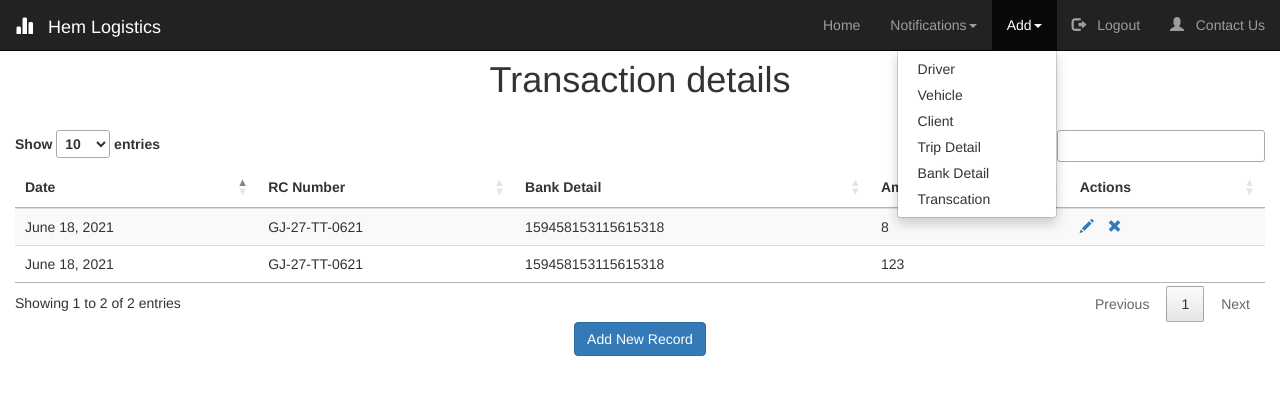
After one commit to BhargavJethwa/Hem_Logistics, a Django app: page /Transaction/ in a window 1280 px wide, after a click on "Add". The commit adds this page. Shown: the top 395 px of the page. Run offline with Django 3.2, Linux system fonts and the light colour scheme; a user stored in the database is signed in; data comes from the database, SQL or seed files in the repository; both versions use the stored data as it was after the commit; some libraries are stand-ins or nearby versions.

Commit message:
19th june

```diff
--- a/Hem_Logistics/urls.py
+++ b/Hem_Logistics/urls.py
@@ -59,6 +59,12 @@ urlpatterns = [
     path('edit_client/<int:id>', logistics_view.edit_client, name='edit_client'),
     path('delete_client/<int:id>', logistics_view.delete_client, name='delete_client'),
 
+    path('Add Transaction/', logistics_view.transaction, name='transaction'),
+    path('Transaction/', logistics_view.show_transaction, name='show_transaction'),
+    path('update_transaction/<int:id>', logistics_view.update_transaction, name='update_transaction'),
+    path('edit_transaction/<int:id>', logistics_view.edit_transaction, name='edit_transaction'),
+    path('delete_transaction/<int:id>', logistics_view.delete_transaction, name='delete_transaction'),
+
     path('PUC_Notifications/', logistics_view.PUC_notifications, name ='PUC_Notifications'),
     path('License_Notifications/', logistics_view.license_notifications, name ='License_Notifications'),
     path('Insurance_Notifications/', logistics_view.insurance_notifications, name ='Insurance_Notifications'),
--- a/logistics/admin.py
+++ b/logistics/admin.py
@@ -1,9 +1,11 @@
 from django.contrib import admin
 
 # Register your models here.
-from .models import Driver,Vehicle,Trip_detail,Bank_detail
+from .models import Driver,Vehicle,Trip_detail,Bank_detail,Transaction,Client
 
 admin.site.register(Driver)
 admin.site.register(Bank_detail)
 admin.site.register(Vehicle)
 admin.site.register(Trip_detail)
+admin.site.register(Transaction)
+admin.site.register(Client)
--- a/logistics/templates/index.html
+++ b/logistics/templates/index.html
@@ -73,6 +73,7 @@
                 <li><a class="dropdown-item" href="/Add Client">Client</a></li>
                 <li><a class="dropdown-item" href="/Add Trip Detail">Trip Detail</a></li>
                 <li><a class="dropdown-item" href="/Add Bank Detail">Bank Detail</a></li>
+                <li><a class="dropdown-item" href="/Add Transaction">Transcation</a></li>
               </ul>
             </li>
             <!-- <li><a href="/Notifications">Notifications</a></li> -->
@@ -159,10 +160,60 @@
           </a>
         </div>
       </div>
+      <div class="column1">
+        <div class="card">
+          <a href="/Transaction">
+            <!-- <img src="{% static  'images/vehicle1.png' %}" alt="Bank Detail"> -->
+            <div class="content valign-wrapper" style="padding: 1px; text-align: center;">
+              <h4><b> Transaction </b></h4>
+            </div>
+          </a>
+        </div>
+      </div>
     </div>
 
 
     {% endblock %}
+
+    <div class= "modal_container" id="vehicle_modal_container">
+      <div class="modalll" style="top:15%;">
+        <div>
+          <p id=Owner></p>
+          <p id=RC_number></p>
+          <p id=PAN_number></p>
+          <p id=Type></p>
+          <p id=Other></p>
+          <p id=Insurance_policy_number></p>
+          <p id=Insurance_expiry_date></p>
+          <p id=PUC_expiry_date></p>
+          <p id=Safety_equipments></p>
+          <p id=GPS></p>
+          <p id=Contact_number></p>
+          <hr style="height:2px;border-width:0;color:gray;background-color:gray">
+          <center>
+              <button id=close_vehicle style="padding: 5px;" class="btn btn-primary">Close me</button>
+          </center>
+        </div>
+
+      </div>
+  </div>
+
+  <div class= "modal_container" id="driver_modal_container">
+      <div class="modalll" style="top:25%;">
+        <div>
+          <p id=Name></p>
+          <p id=License_number></p>
+          <p id=License_expiry></p>
+          <p id=Contact_number></p>
+          <!-- <p id=Vehicle></p> -->
+          <hr style="height:2px;border-width:0;color:gray;background-color:gray">
+          <center>
+              <button id=close_driver style="padding: 5px;" class="btn btn-primary">Close me</button>
+          </center>
+        </div>
+
+      </div>
+  </div>
   <br />
   <br />
 </body>
@@ -175,4 +226,13 @@
 
 </script>
 
+<script>
+  document.getElementById('close_vehicle').addEventListener('click',()=>{
+      document.getElementById('vehicle_modal_container').classList.remove('show');
+  });
+  document.getElementById('close_driver').addEventListener('click',()=>{
+      document.getElementById('driver_modal_container').classList.remove('show');
+  });
+</script>
+
 </html>
--- a/logistics/templates/show_bank_detail.html
+++ b/logistics/templates/show_bank_detail.html
@@ -37,8 +37,8 @@
         <td>{{ x.Account_type }}</td>
         {% if user.is_authenticated %}
         <td>
-            <dt><a href="/edit_bank_detail/{{ x.id }}"><span class="glyphicon glyphicon-pencil" > Edit</span></a></dt>
-            <dt><a href="/delete_bank_detail/{{ x.id }}"><span class="glyphicon glyphicon-remove" > Delete</span></a></dt>
+            <a href="/edit_bank_detail/{{ x.id }}"><span class="glyphicon glyphicon-pencil" > </span></a>
+            <a href="/delete_bank_detail/{{ x.id }}"><span class="glyphicon glyphicon-remove" > </span></a>
         </td>
         {% endif %}
     </tr>
--- a/logistics/templates/show_client.html
+++ b/logistics/templates/show_client.html
@@ -31,8 +31,8 @@
 
         {% if user.is_authenticated %}
         <td>
-            <dt><a href="/edit_client/{{ x.id }}"><span class="glyphicon glyphicon-pencil" >Edit</span></a></dt>
-            <dt><a href="/delete_client/{{ x.id }}"><span class="glyphicon glyphicon-remove" style="margin-left: 10px;" >Delete</span></a></dt>
+            <a href="/edit_client/{{ x.id }}"><span class="glyphicon glyphicon-pencil" > </span></a>
+            <a href="/delete_client/{{ x.id }}"><span class="glyphicon glyphicon-remove" style="margin-left: 10px;" > </span></a>
         </td>
         {% endif %}
     </tr>
--- /dev/null
+++ b/logistics/templates/show_transaction.html
@@ -0,0 +1,54 @@
+{% extends "index.html" %}
+{% load crispy_forms_tags %}
+{% block start %}
+
+<link rel="stylesheet" type="text/css" href="https://cdn.datatables.net/1.10.24/css/jquery.dataTables.css">
+
+<script type="text/javascript" charset="utf8" src="https://cdn.datatables.net/1.10.24/js/jquery.dataTables.js"></script>
+<script>
+  $(document).ready( function () {
+    $('#table').DataTable();
+  } );
+</script>
+
+<h1 style="text-align: center; padding-top: 20px;"> Transaction details</h1>
+</br>
+
+<table id="table" class="table table-striped" style="overflow-y: scroll; height: 1px;">
+    <thead class="thead-dark">
+    <tr>
+        <th>Date</th>
+        <!-- <th>Trip</th>   -->
+        <th>RC Number</th>
+        <th>Bank Detail</th>
+        <th>Amount</th>
+        <th>Actions</th>
+    </tr>
+    </thead>
+    <tbody>
+{% for x in transaction %}
+    <tr>
+        <td>{{ x.Date_created }}</td>
+        <!-- <td>{{ x.Trip_detail }}</td>   -->
+        <td>{{ x.Vehicle }}</td>
+        <td>{{ x.Bank_detail }}</td>
+        <td>{{ x.Amount }}</td>
+        <td id = "{{x.id}}_action">
+            <a href="/edit_transaction/{{ x.id }}"><span class="glyphicon glyphicon-pencil" > </span></a>
+            <a href="/delete_transaction/{{ x.id }}"><span class="glyphicon glyphicon-remove" style="margin-left: 10px;" > </span></a>
+        </td>
+    </tr>
+{% endfor %}
+    </tbody>
+</table>
+
+{% if user.is_authenticated %}
+<center><a href="/Add Transaction/" class="btn btn-primary">Add New Record</a></center>
+{% endif %}
+{% for x in transaction %}
+    <script>
+        if("{{x.Is_advance}}"=="True")
+            $('#{{x.id}}_action').empty();
+    </script>
+{% endfor %}
+{% endblock start %}
--- a/logistics/templates/show_vehicle.html
+++ b/logistics/templates/show_vehicle.html
@@ -28,6 +28,7 @@
         <th>PUC Expiry Date</th>
         <th>Safety Equipments</th>
         <th>GPS</th>
+        <th>Balance</th>
         <th>Contact Number</th>
         {% if user.is_authenticated %}
         <th>Actions</th>
@@ -47,11 +48,12 @@
         <td>{{ x.PUC_expiry_date }}</td>
         <td>{{ x.Safety_equipments }}</td>
         <td>{{ x.GPS }}</td>
+        <td>{{ x.Balance }}</td>
         <td>{{ x.Contact_number }}</td>
         {% if user.is_authenticated %}
         <td>
-            <dt><a href="/edit_vehicle/{{ x.id }}"><span class="glyphicon glyphicon-pencil" > Edit</span></a></dt>
-            <dt><a href="/delete_vehicle/{{ x.id }}"><span class="glyphicon glyphicon-remove" > Delete</span></a></dt>
+            <a href="/edit_vehicle/{{ x.id }}"><span class="glyphicon glyphicon-pencil" > </span></a>
+            <a href="/delete_vehicle/{{ x.id }}"><span class="glyphicon glyphicon-remove" > </span></a>
         </td>
         {% endif %}
     </tr>
--- a/logistics/templates/trip_detail.html
+++ b/logistics/templates/trip_detail.html
@@ -141,6 +141,8 @@
             else{
                 $("label[for='id_Vehicle']").empty();
                 $('#id_Vehicle').hide();
+                $("label[for='id_Bank_detail']").empty();
+                $('#id_Bank_detail').hide();
             }
         }
 
--- a/logistics/views.py
+++ b/logistics/views.py
@@ -1,10 +1,10 @@
-from logistics.forms import DriverForm,Trip_detailForm, VehicleForm,Bank_detailForm,ClientForm
+from logistics.forms import DriverForm, TransactionForm,Trip_detailForm, VehicleForm,Bank_detailForm,ClientForm
 from django.shortcuts import render, redirect
 from django.contrib.auth import authenticate, login
 from django.contrib.auth.decorators import login_required
 from django.contrib import messages
 from django.contrib.auth.forms import AuthenticationForm
-from .models import Bank_detail, Driver,Vehicle,Trip_detail,Client
+from .models import Bank_detail, Driver, Transaction,Vehicle,Trip_detail,Client
 from .helper_functions import check_expiry_insurance,check_expiry_license,check_expiry_PUC
 from django.http import JsonResponse
 from django.core import serializers
@@ -85,6 +85,7 @@ def update_trip_detail(request,id):
 	trip = Trip_detail.objects.get(id=id)
 	form = Trip_detailForm(request.POST, instance=trip)
 	if form.is_valid():
+		transaction=Transaction.objects.get(Trip_detail=trip)
 		trip.Client=Client.objects.get(id=request.POST.get('Client'))
 		trip.Driver=Driver.objects.get(id=request.POST.get('Driver'))
 		trip.Vehicle=Vehicle.objects.get(id=request.POST.get('Vehicle'))
@@ -97,7 +98,12 @@ def update_trip_detail(request,id):
 		else:
 			trip.Rate=0
 		trip.Freight=request.POST.get('Freight')
+
+		vehicle=Vehicle.objects.get(id=request.POST.get('Vehicle'))
+		vehicle.balance=vehicle.balance-trip.Advance_payment
 		trip.Advance_payment=request.POST.get('Advance_payment')
+		vehicle.balance=vehicle.balance+trip.Advance_payment
+		transaction.Amount=trip.Advance_payment
 		trip.Source=request.POST.get('Source')
 		i=1
 		Destination=[]
@@ -116,6 +122,8 @@ def update_trip_detail(request,id):
 		trip.Total_payment = total_payment
 
 		trip.save()
+		transaction.save()
+		vehicle.save()
 		messages.success(request, 'Updated successfully!!!')
 		return redirect("/Trip Detail")
 	return render(request,'edit_trip_detail.html', {'title':'Update Trip Details', 'form':form,'trip_detail':trip})
@@ -123,6 +131,12 @@ def update_trip_detail(request,id):
 @login_required(login_url='/login')
 def delete_trip_detail(request,id):
 	trip_detail = Trip_detail.objects.get(id=id)
+	vehicle=trip_detail.Vehicle
+	transaction=Transaction.objects.get(Trip_detail=trip_detail)
+
+	vehicle.Balance=vehicle.Balance-int(trip_detail.Advance_payment)+int(trip_detail.Total_payment)
+	vehicle.save()
+	transaction.delete()
 	trip_detail.delete()
 	return redirect("/Trip Detail")
 
@@ -172,7 +186,21 @@ def trip_detail(request):
 			trip.Other_charges=json.dumps(other_charges)
 			trip.Total_payment = total_payment
 
+
+			transaction=Transaction()
+			transaction.Trip_detail=trip
+			transaction.Vehicle=trip.Vehicle
+			transaction.Bank_detail=trip.Bank_detail
+			transaction.Amount=trip.Advance_payment
+			transaction.Is_advance=True
+
+			vehicle=Vehicle.objects.get(id=request.POST.get('Vehicle'))
+			vehicle.Balance = vehicle.Balance+int(trip.Advance_payment)-int(trip.Total_payment)
+
 			trip.save()
+			transaction.save()
+			vehicle.save()
+
 			messages.success(request, 'Added successfully!!!')
 			form = Trip_detailForm()
 			return redirect("/Trip Detail")
@@ -313,7 +341,7 @@ def update_client(request,id):
 		form.save()
 		messages.success(request, 'Updated successfully!!!')
 		return redirect("/Client")
-	return render(request,'edit_client.html', {'title':'Update client', 'form':form, 'client':client})
+	return render(request,'edit_client.html', {'title':'Update Client', 'form':form, 'client':client})
 
 @login_required(login_url='/login')
 def delete_client(request,id):
@@ -333,6 +361,64 @@ def client(request):
 			return redirect("/Client")
 
 	return render(request, 'client.html', {'form': form, 'title':'Add Client'})
+
+
+################ Transaction ###################################################
+
+@login_required(login_url='/login')
+def show_transaction(request):
+	transaction = Transaction.objects.all()
+	return render(request, 'show_transaction.html', {'title':'Transaction', 'transaction':transaction })
+
+@login_required(login_url='/login')
+def edit_transaction(request,id):
+	transaction = Transaction.objects.get(id=id)
+	form = TransactionForm(instance=transaction)
+	return render(request,'edit_transaction.html', {'title':'Update Transaction', 'form':form, 'transaction':transaction})
+
+@login_required(login_url='/login')
+def update_transaction(request,id):
+	transaction = TransactionForm.objects.get(id=id)
+	vehicle=transaction.Vehicle
+	form = TransactionForm(request.POST, instance=transaction)
+	if form.is_valid():
+		vehicle.Balance = vehicle.Balance-int(transaction.Amount)
+
+		form.save()
+
+		vehicle.Balance = vehicle.Balance+int(request.POST.get('Amount'))
+		vehicle.save()
+
+		messages.success(request, 'Updated successfully!!!')
+		return redirect("/Transaction")
+	return render(request,'edit_transaction.html', {'title':'Update Transaction', 'form':form, 'transaction':transaction})
+
+@login_required(login_url='/login')
+def delete_transaction(request,id):
+	transaction = Transaction.objects.get(id=id)
+
+	vehicle=transaction.Vehicle
+	vehicle.balance = vehicle.balance-transaction.Amount
+	vehicle.save()
+
+	transaction.delete()
+	return redirect("/Transaction")
+
+@login_required(login_url='/login')
+def transaction(request):
+	form = TransactionForm()
+	if request.method=='POST':
+		form = TransactionForm(request.POST)
+		if form.is_valid():
+			form.save()
+			vehicle=Vehicle.objects.get(id=request.POST.get('Vehicle'))
+			vehicle.Balance = vehicle.Balance+int(request.POST.get('Amount'))
+			vehicle.save()
+			messages.success(request, 'Added successfully!!!')
+			form = TransactionForm()
+			return redirect("/Transaction")
+
+	return render(request, 'transaction.html', {'form': form, 'title':'Add Transaction'})
 
 ################ login forms ###################################################
 
```
Also changed, not shown: logistics/forms.py (+14 -9 lines), logistics/models.py (+29 -0 lines), logistics/templates/edit_transaction.html (added, +24 -0 lines), logistics/templates/show_driver.html (+3 -31 lines), logistics/templates/show_trip_detail.html (+10 -53 lines), logistics/templates/transaction.html (added, +25 -0 lines), db.sqlite3, logistics/migrations/0001_initial.py.
